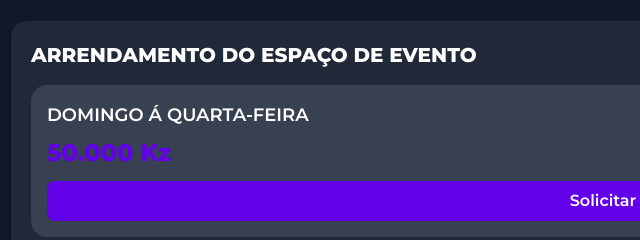
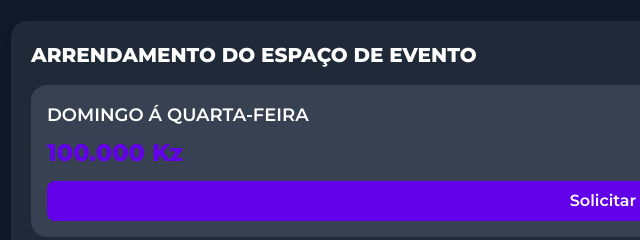
Before and after one commit to Marisqueira/MarisqueiraBelinha, a plain HTML site: page index.html in a window 1280 px wide. Shown: the part 860-1100 px from the top of the page, 37-677 px from the left. Drawn offline with nearby package versions, Linux system fonts and the light colour scheme.

Commit message:
Update index.html

```diff
--- a/index.html
+++ b/index.html
@@ -180,7 +180,7 @@ A Marisqueira Belinha um espaço de arrendamento, para eventos, únicos e inesqu
 <div class="grid grid-cols-1 gap-4">
 <div class="bg-gray-700 rounded-lg p-4">
 <h4 class="text-lg font-semibold mb-2 text-white">DOMINGO Á QUARTA-FEIRA</h4>
-<p class="text-2xl font-bold text-secondary mb-3">50.000 Kz</p>
+<p class="text-2xl font-bold text-secondary mb-3">100.000 Kz</p>
 <button class="animated-button w-full bg-secondary text-white py-2 rounded-button font-semibold cursor-pointer" onclick="enviarMensagem('Interesse em arrendamento - Domingo á Quarta-feira')">
 Solicitar
 </button>
```
